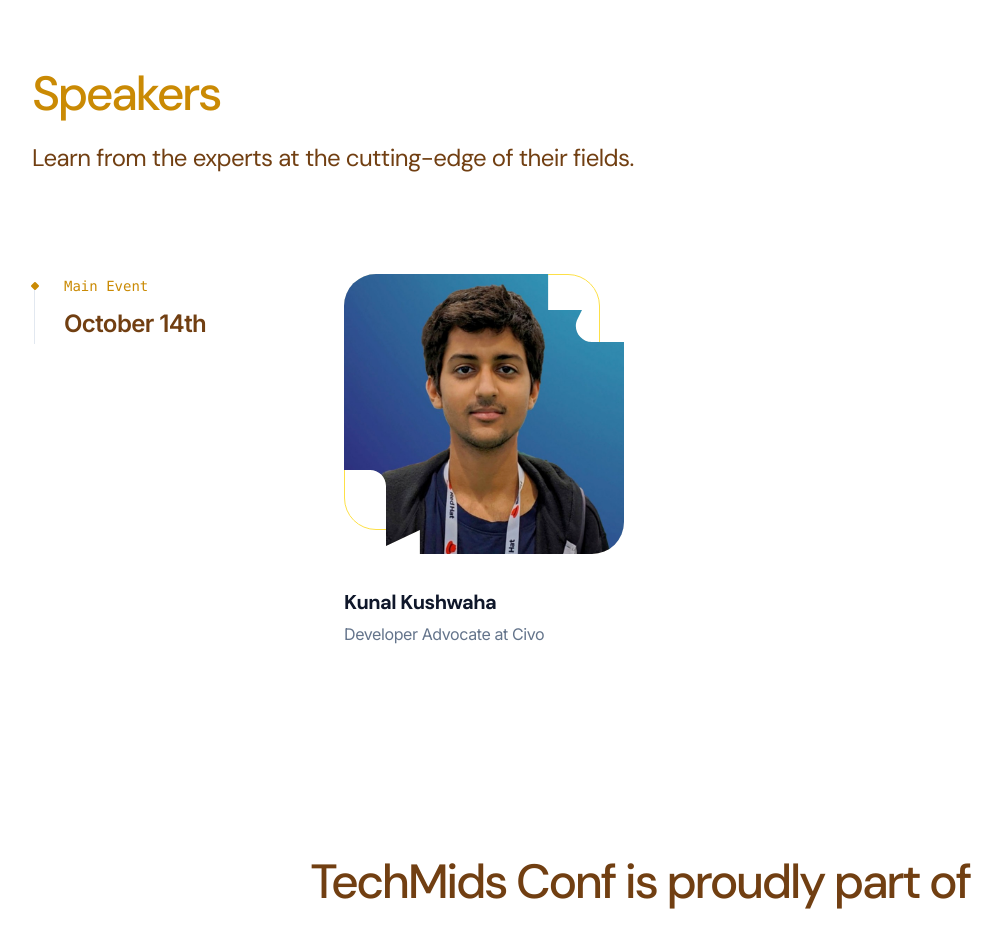
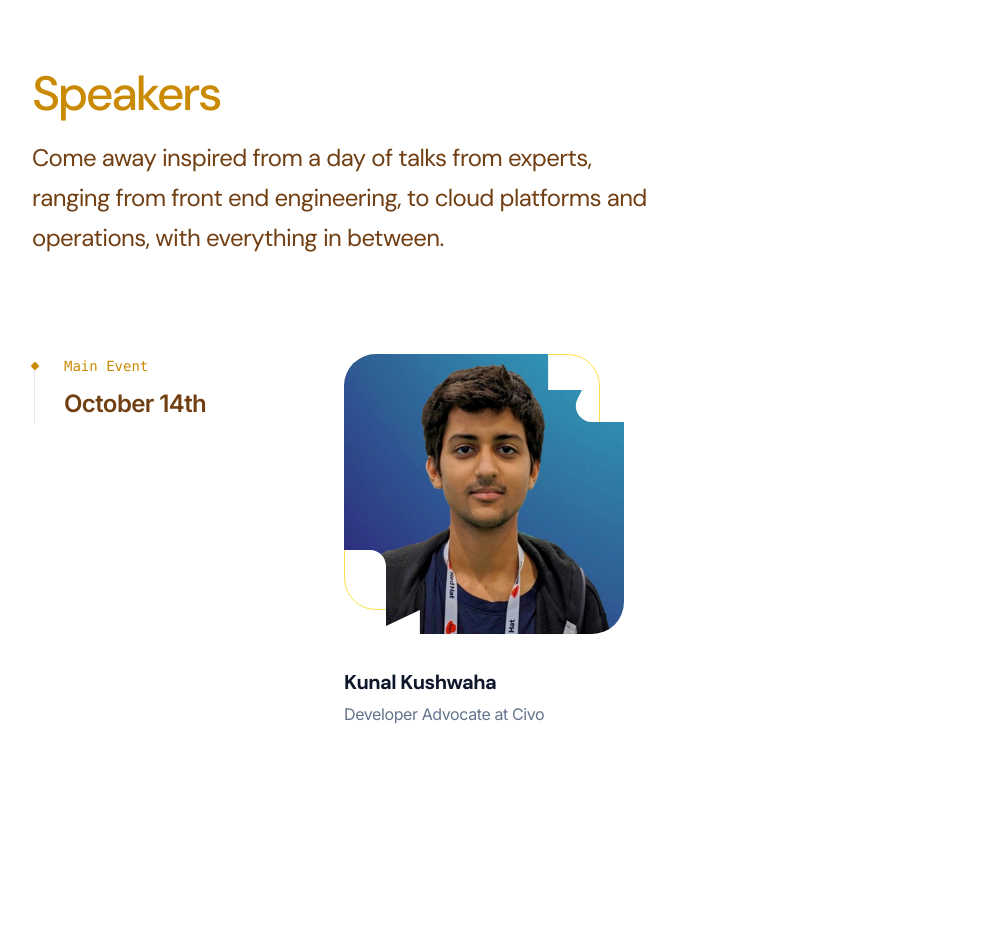
Before and after one commit to techmids/conf.techmids.io, a Next.js app: page / in a window 1280 px wide. Shown: the part 1800-2735 px from the top of the page, without its empty margins (0-1003 px from the left). Built offline with nearby package versions, Linux system fonts and the light colour scheme.

Commit message:
chore: update speaker text

```diff
--- a/src/components/Speakers.jsx
+++ b/src/components/Speakers.jsx
@@ -62,7 +62,9 @@ export function Speakers() {
             Speakers
           </h2>
           <p className="mt-4 font-display text-2xl tracking-tight text-yellow-900">
-            Learn from the experts at the cutting-edge of their fields.
+            Come away inspired from a day of talks from experts, ranging from
+            front end engineering, to cloud platforms and operations, with
+            everything in between.
           </p>
         </div>
         <Tab.Group
```
